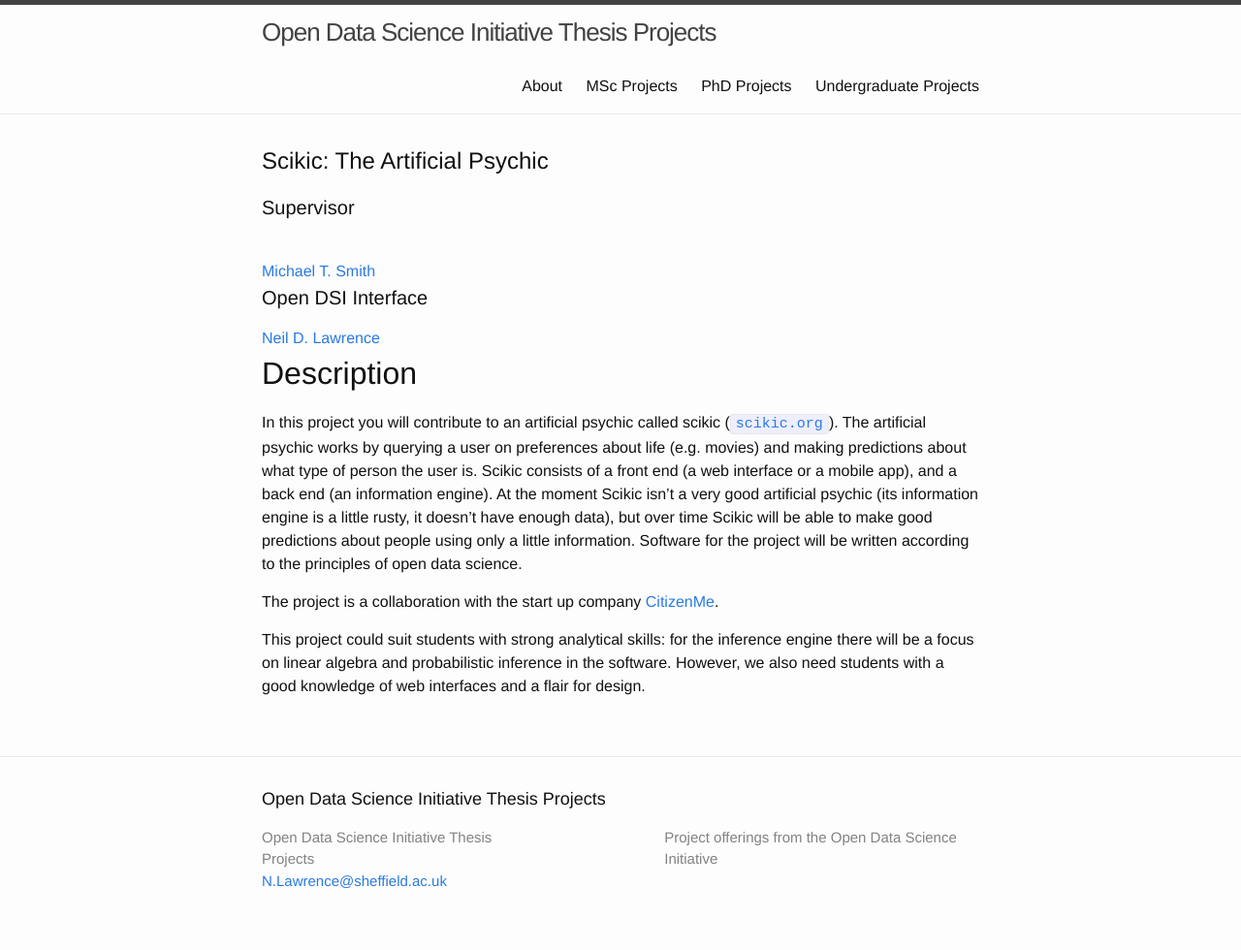
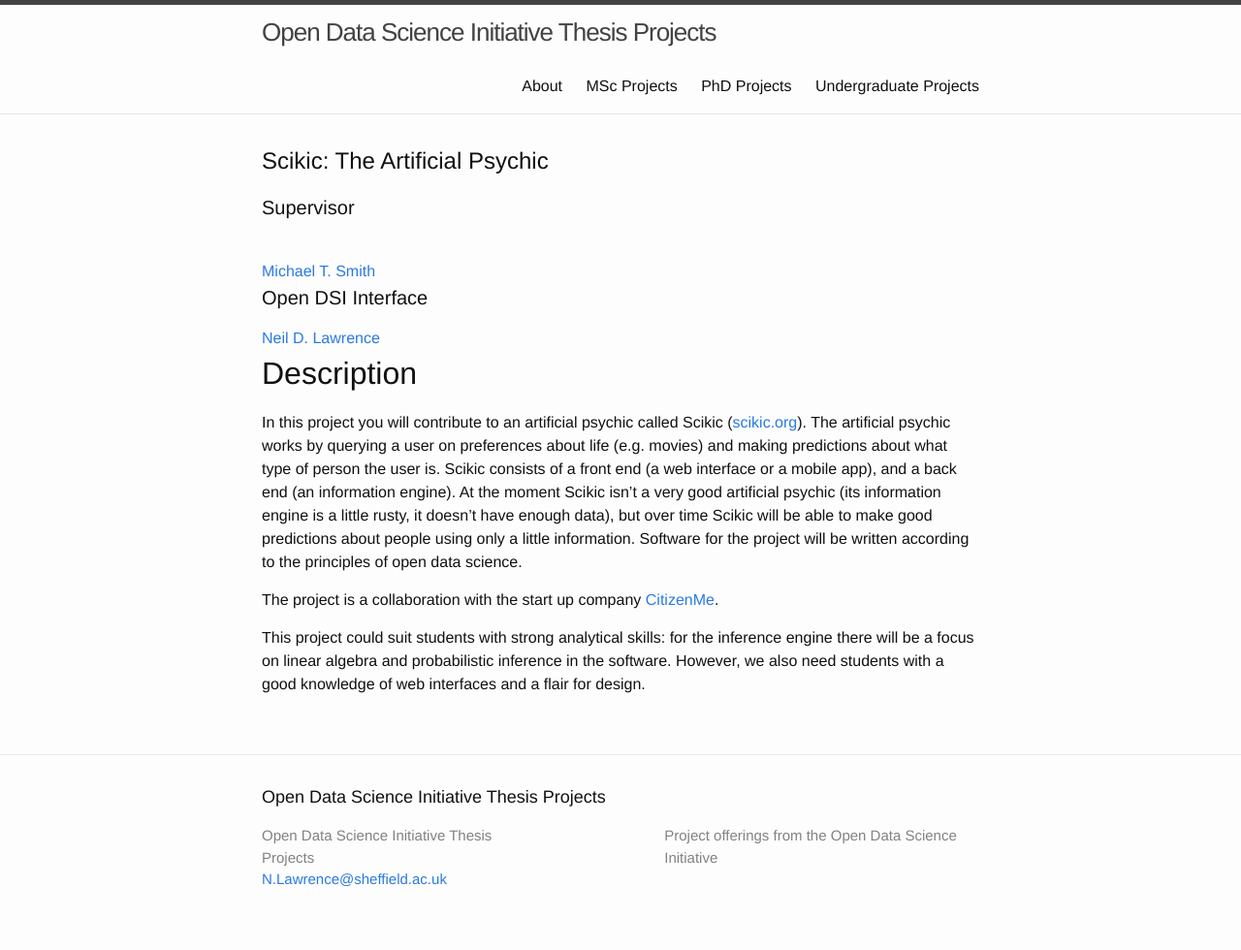
Before and after one commit to mlatcl/internalprojects, a Jekyll site: the page built from _posts/2014-01-01-scikic-the-artificial-scikic.md, in a window 1280 px wide. Shown: the whole page at 97% size. Built offline with Jekyll 4.4.1, drawn with Linux system fonts in a browser that asks for light colours.

Commit message:
Update page.

```diff
--- a/_posts/2014-01-01-scikic-the-artificial-scikic.md
+++ b/_posts/2014-01-01-scikic-the-artificial-scikic.md
@@ -7,7 +7,7 @@ categories:
 running: True
 year: 2014
 abstract: |-
-  In this project you will contribute to an artificial psychic called scikic ([`scikic.org`](http://scikic.org)). The artificial psychic works by querying a user on preferences about life (e.g. movies) and making predictions about what type of person the user is. Scikic consists of a front end (a web interface or a mobile app), and a back end (an information engine). At the moment Scikic isn’t a very good artificial psychic (its information engine is a little rusty, it doesn't have enough data), but over time Scikic will be able to make good predictions about people using only a little information. Software for the project will be written according to the principles of open data science.
+  In this project you will contribute to an artificial psychic called Scikic ([scikic.org](http://scikic.org)). The artificial psychic works by querying a user on preferences about life (e.g. movies) and making predictions about what type of person the user is. Scikic consists of a front end (a web interface or a mobile app), and a back end (an information engine). At the moment Scikic isn’t a very good artificial psychic (its information engine is a little rusty, it doesn't have enough data), but over time Scikic will be able to make good predictions about people using only a little information. Software for the project will be written according to the principles of open data science.
 
   The project is a collaboration with the start up company [CitizenMe](http://www.citizenme.com/).
 
```
